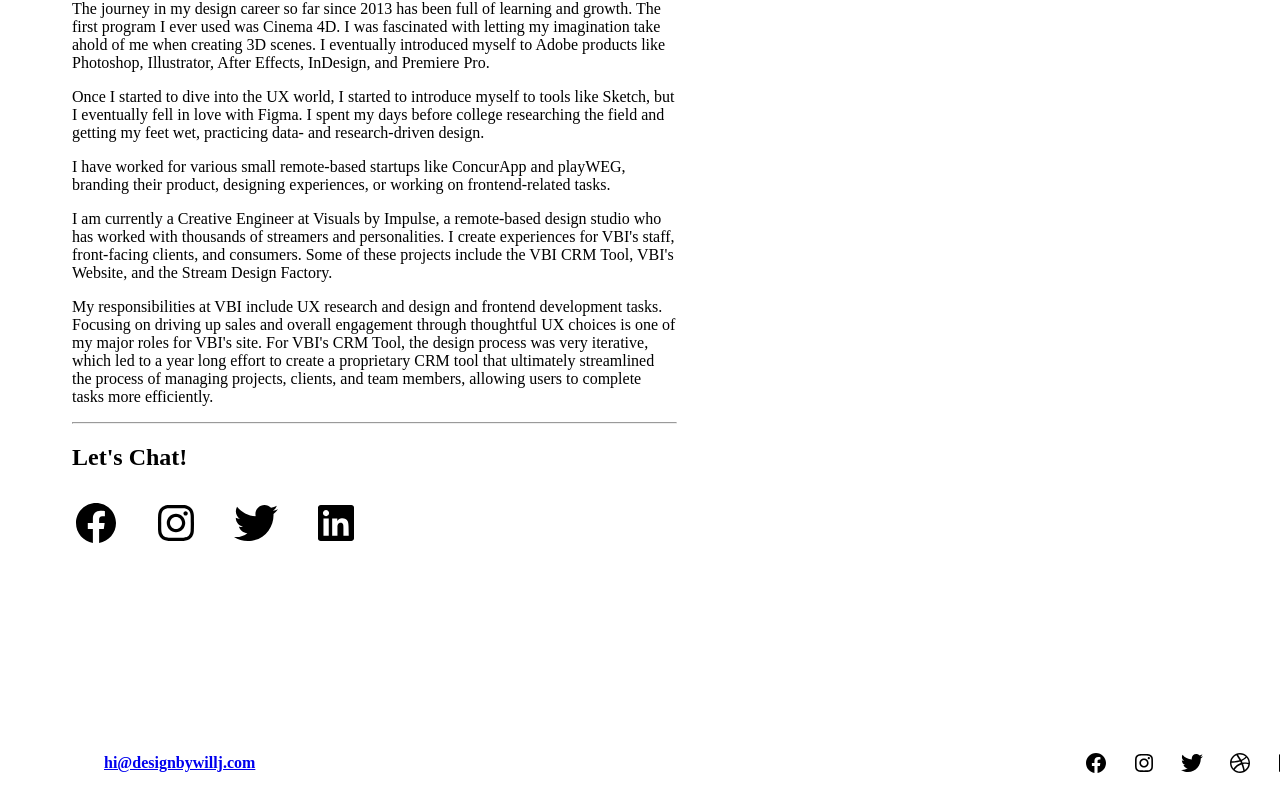
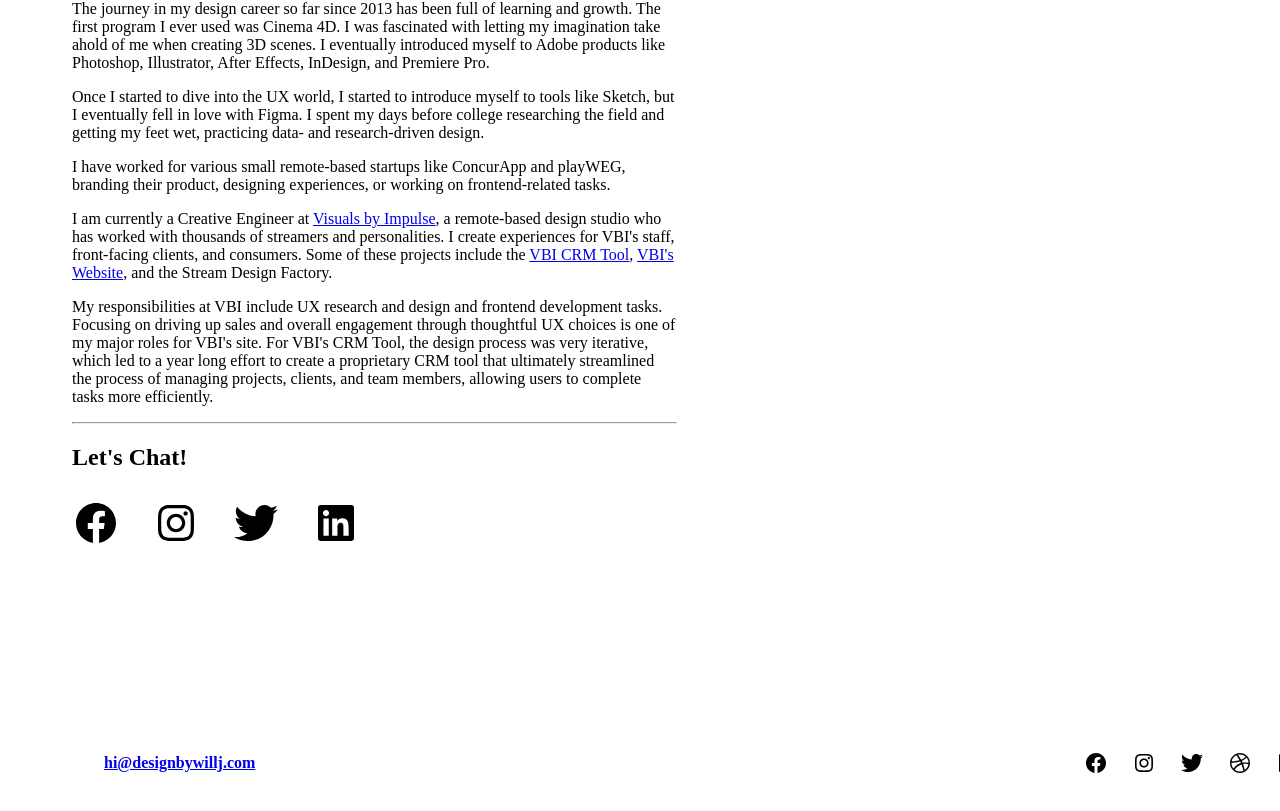
Before and after one commit to designbywillj/portfolio-v2, a Nuxt app: page /about in a window 1280 px wide. Shown: the part 831-1642 px from the top of the page. Built offline with nearby package versions, Linux system fonts and the light colour scheme.

Commit message:
Added styles for inline links

```diff
--- a/assets/scss/type.scss
+++ b/assets/scss/type.scss
@@ -75,4 +75,19 @@ p {
   &:last-child {
     margin-bottom: 0;
   }
+
+  a {
+    font-weight: 600;
+    position: relative;
+    white-space: nowrap;
+
+    &::after {
+      content: '';
+      width: 100%;
+      border-top: 1px solid rgba(0, 0, 0, 0.15);
+      position: absolute;
+      left: 0;
+      bottom: -0.25rem;
+    }
+  }
 }
--- a/pages/about.vue
+++ b/pages/about.vue
@@ -59,10 +59,15 @@
           frontend-related tasks.
         </p>
         <p>
-          I am currently a Creative Engineer at Visuals by Impulse, a remote-based design
-          studio who has worked with thousands of streamers and personalities. I create
-          experiences for VBI's staff, front-facing clients, and consumers. Some of these
-          projects include the VBI CRM Tool, VBI's Website, and the Stream Design Factory.
+          I am currently a Creative Engineer at
+          <a href="https://visualsbyimpulse.com" target="_blank">Visuals by Impulse</a>, a
+          remote-based design studio who has worked with thousands of streamers and
+          personalities. I create experiences for VBI's staff, front-facing clients, and
+          consumers. Some of these projects include the
+          <nuxt-link to="/case-study/vbi-crm-tool" target="_blank">VBI CRM Tool</nuxt-link
+          >,
+          <nuxt-link to="/case-study/vbi-website" target="_blank">VBI's Website</nuxt-link
+          >, and the Stream Design Factory.
         </p>
         <p>
           My responsibilities at VBI include UX research and design and frontend
```
